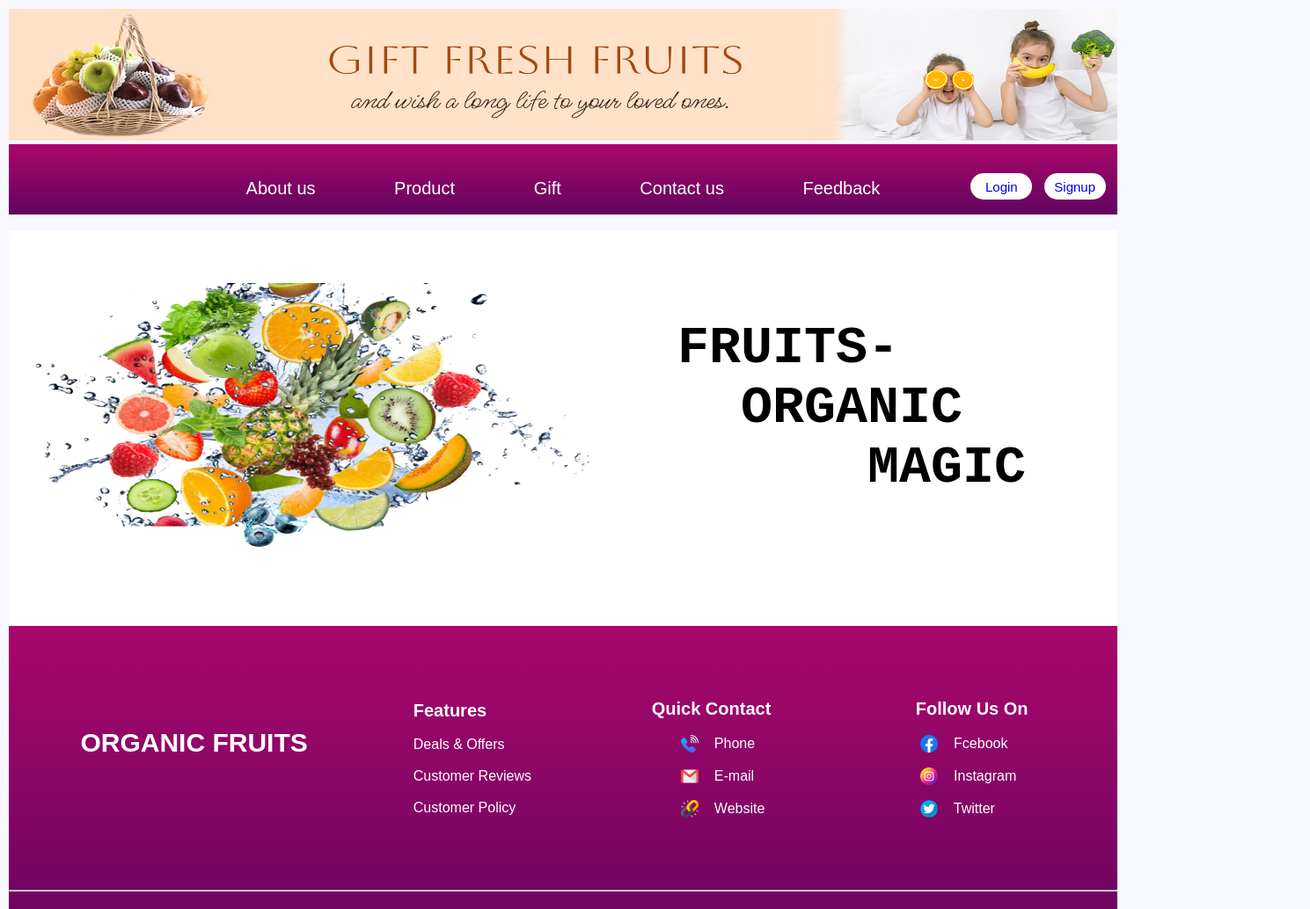
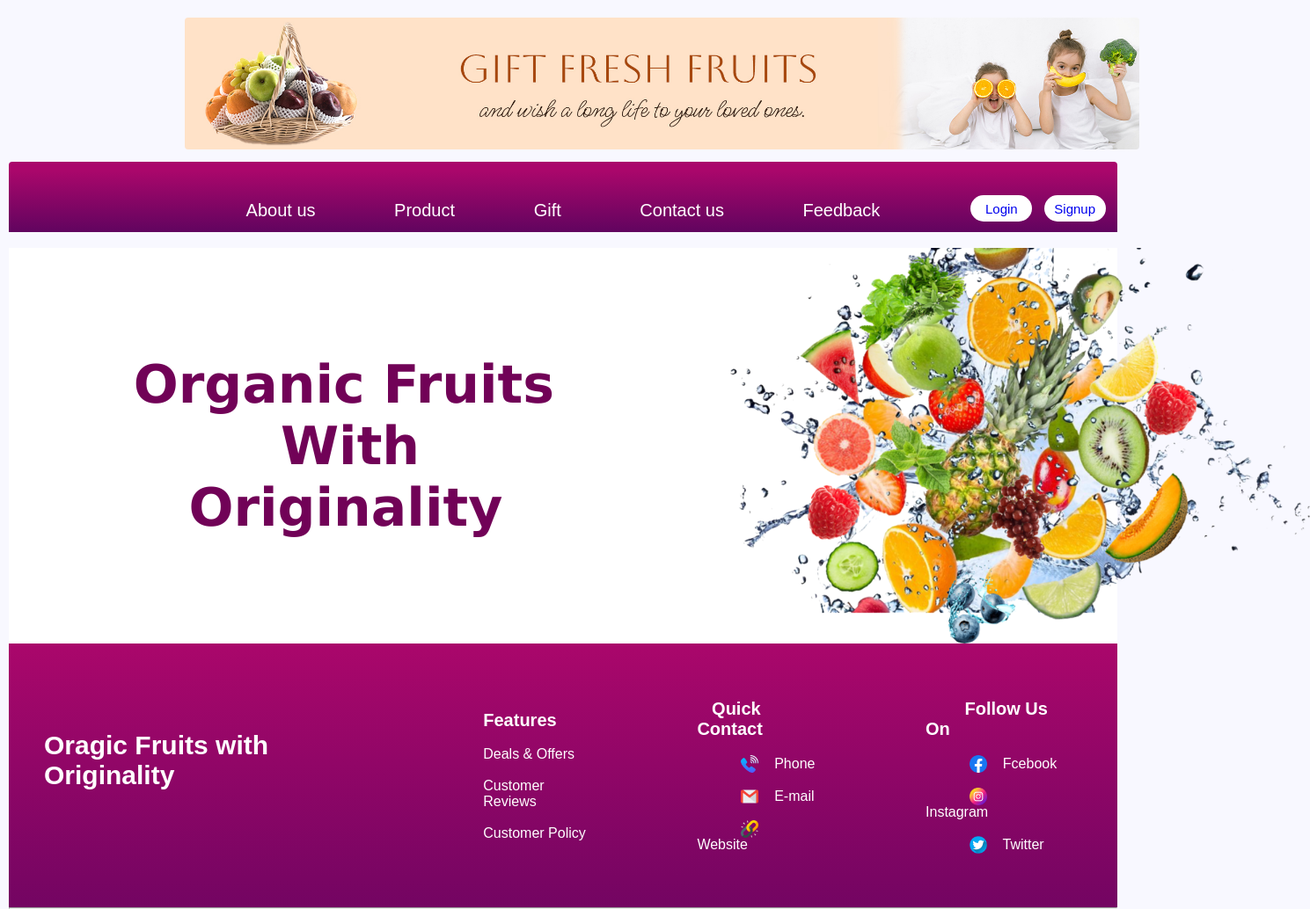
Before and after one commit to JagrutiMahajan04/organic-fruits-icp-group-d, a plain HTML site: page index.html in a window 1280 px wide. Shown: the top 1034 px of the page at 88% size, 1489 px wide, since content can reach past the window. Drawn offline with Linux system fonts and the light colour scheme.

Commit message:
home by jagruti

```diff
--- a/css/Contact.css
+++ b/css/Contact.css
@@ -1,3 +1,6 @@
+body{
+    background-color:plum;
+}
 .contactUs-page{
     width:100%;
     height:150vh;
--- a/css/cards.css
+++ b/css/cards.css
@@ -1,3 +1,6 @@
+body{
+    background-color: rgb(201, 192, 200);
+}
 .card-blue{
     background-color: rgb(241, 248, 250);
     height: 350px;
@@ -298,6 +301,7 @@ i{
     font-size: 20px;
     background-color: rgb(225, 239, 235);
     transition: 1s;
-
-
 }
+a{
+    text-decoration: none;
+}
--- a/css/style.css
+++ b/css/style.css
@@ -6,8 +6,9 @@ body{
     height: 80px;
     width: 100%;
     display: flex;
-
-
+    padding-top: 10px;
+    background: #AA076B;
+    border-radius: 4px;
 }
 
 .left{
@@ -20,6 +21,7 @@ body{
     display: flex;
     justify-content: center;
     align-content: center;
+
 }
 
 .middle{
@@ -28,7 +30,6 @@ body{
     background: #AA076B;  /* fallback for old browsers */
     background: -webkit-linear-gradient(to top, #61045F, #AA076B);  /* Chrome 10-25, Safari 5.1-6 */
     background: linear-gradient(to top, #61045F, #AA076B); /* W3C, IE 10+/ Edge, Firefox 16+, Chrome 26+, Opera 12+, Safari 7+ */
-
     display: flex;
     justify-content: space-evenly;
     align-items: center;
@@ -55,7 +56,10 @@ body{
 
 .gift{
     height: 150px;
-    width: 100%;
+    margin:10px;
+    margin-left: 200px;
+    border-radius: 4px;
+
 }
 
  .account{
@@ -72,11 +76,7 @@ body{
     background-color:black;
     color: white;
 }
-
-
-
-
- .footer{
+.footer{
     background-color: rgba(37, 239, 34, 0.761);
     margin-top: 30px;
 }
@@ -99,8 +99,6 @@ body{
     padding: 10px;
     border: 1px solid white;
 }
-
-
 .footer1{
     height: 400px;
     width: 100%;
@@ -109,8 +107,7 @@ body{
     background: #AA076B;  /* fallback for old browsers */
     background: -webkit-linear-gradient(to top, #61045F, #AA076B);  /* Chrome 10-25, Safari 5.1-6 */
     background: linear-gradient(to top, #61045F, #AA076B); /* W3C, IE 10+/ Edge, Firefox 16+, Chrome 26+, Opera 12+, Safari 7+ */
-
-    }
+}
 
  .row-1{
     display: flex;
@@ -183,18 +180,19 @@ body{
  }
 
  .image{
+    height: 500px;
     width: 100%;
-    height: 450px;
     display: flex;
     background-color: white;
     margin-top: -0px;
 }
-
-.img4 {
-    height: 300px;
-    width: 50%;
-    margin-top: 60px;
-    margin-left: 30px;
+.left-homeimage{
+    margin-top: 20px;
+}
+.right-homeimage{
+    margin-top: 0px;
+    margin-left: 200px;
+    height: 100%;
 }
 
 .txt1 {
@@ -205,10 +203,10 @@ body{
 
 .text{
     margin-top: 100px;
-    color: black;
+    color: rgb(102, 41, 224);
     font-size: 60px;
     margin-left: 100px;
-    font-family: 'Courier New', Courier, monospace;
+    font-family:   Cambria, Cochin, Georgia, Times, 'Times New Roman', serif;
 }
 
 .header{
--- a/index.html
+++ b/index.html
@@ -1,10 +1,8 @@
 <!DOCTYPE html>
 <html lang="en">
 <head>
-    <meta charset="UTF-8">
-    <meta http-equiv="X-UA-Compatible" content="IE=edge">
-    <meta name="viewport" content="width=device-width, initial-scale=1.0">
-    <title>Document</title>
+
+    <title>organic fruits with originality</title>
     <link rel="stylesheet" href="./css/style.css">
     <link rel="stylesheet" href="./about-style.css">
     <link rel="stylesheet" href="./css/Contact.css">
@@ -50,8 +48,12 @@
  <br>
 
     <div class="image">
-        <img  src="images/bgsplash.png"class="img4"/>
-        <h2 class="text">FRUITS-<br>&nbsp;&nbsp;ORGANIC<br>&nbsp;&nbsp;&nbsp;&nbsp;&nbsp;&nbsp;MAGIC</h2>
+      <div class="left-homeimage">
+        <h2 class="text" style="color:rgb(113, 2, 87) ;font-family:'Lucida Sans', 'Lucida Sans Regular">
+          &nbsp;&nbsp;Organic&nbsp;Fruits<br>&nbsp;&nbsp;&nbsp;&nbsp;&nbsp;&nbsp;&nbsp;&nbsp;&nbsp;&nbsp;With
+          <br>&nbsp;&nbsp;&nbsp;&nbsp;&nbsp;Originality</h2>
+      </div>
+          <div><img src="./images/bgsplash.png" class="right-homeimage"></div>
      </div>
 
     <section class="footer1">
@@ -59,7 +61,7 @@
           <div class="row-1">
             <div class="col-3">
 
-            <h1 class="col-text">ORGANIC FRUITS<br>&nbsp;&nbsp;&nbsp;&nbsp;&nbsp;&nbsp;&nbsp;&nbsp;&nbsp;</h1>
+            <h1 class="col-text">Oragic Fruits with Originality<br>&nbsp;&nbsp;&nbsp;&nbsp;&nbsp;&nbsp;&nbsp;&nbsp;&nbsp;</h1>
             </div>
             <div class="col-3">
               <h4 class="font1">Features</h4><br>
```
Also changed, not shown: pages/products.html (+2 -0 lines), images/fruit-transparent.png (added), images/fruits.png (added).
